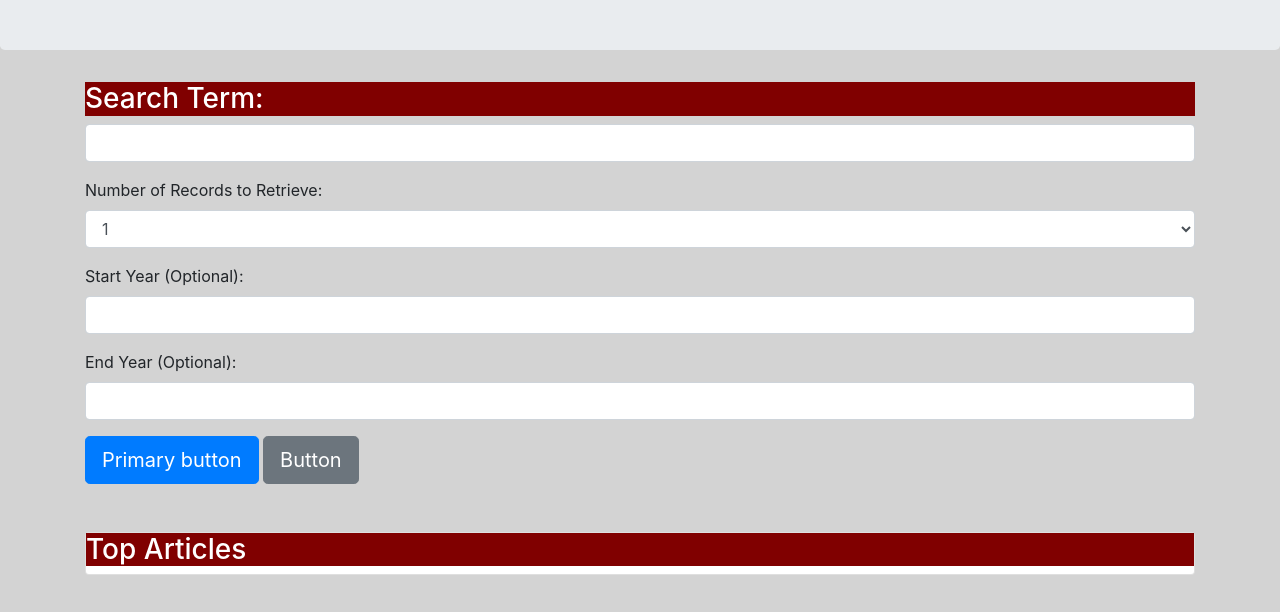
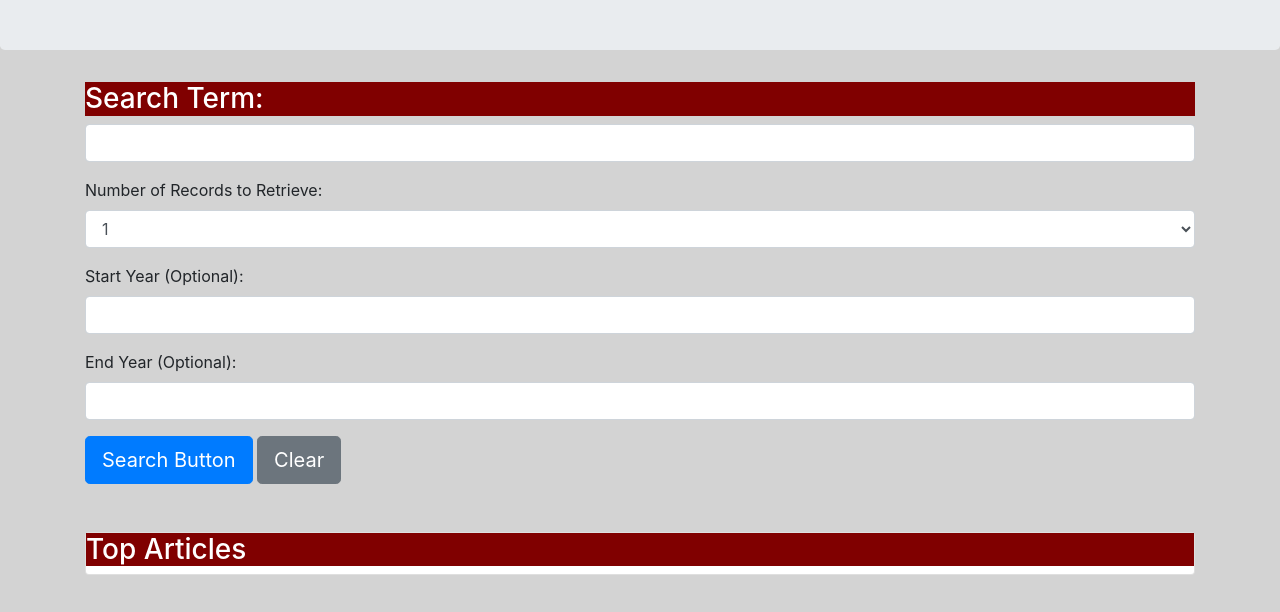
Before and after one commit to sergeymaguire/newYorkApp, a plain HTML site: page index.html in a window 1280 px wide. Shown: the part 134-746 px from the top of the page. Drawn offline with nearby package versions, Linux system fonts and the light colour scheme; a web font is replaced by a local one.

Commit message:
homework

```diff
--- a/index.html
+++ b/index.html
@@ -47,8 +47,8 @@
                 <label for="exampleFormControlInput1">End Year (Optional):</label>
                 <input type="email" class="form-control" id="endYear" placeholder="">
               </div>
-              <button type="button" class="btn btn-lg btn-primary" id="searchBtn" >Primary button</button>
-                <button type="button" class="btn btn-secondary btn-lg" id="clearBtn" >Button</button>
+              <button type="button" class="btn btn-lg btn-primary" id="searchBtn" >Search Button</button>
+                <button type="button" class="btn btn-secondary btn-lg" id="clearBtn" >Clear</button>
             </div>
 
 
```
